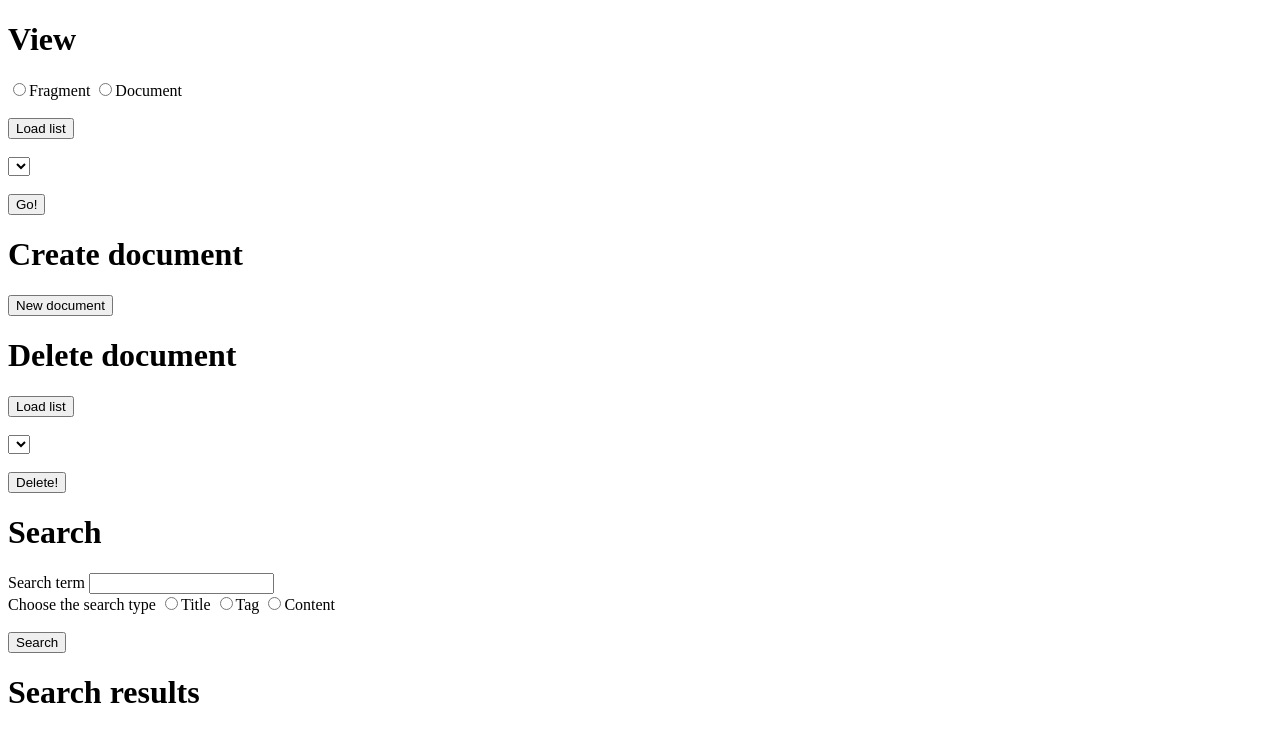
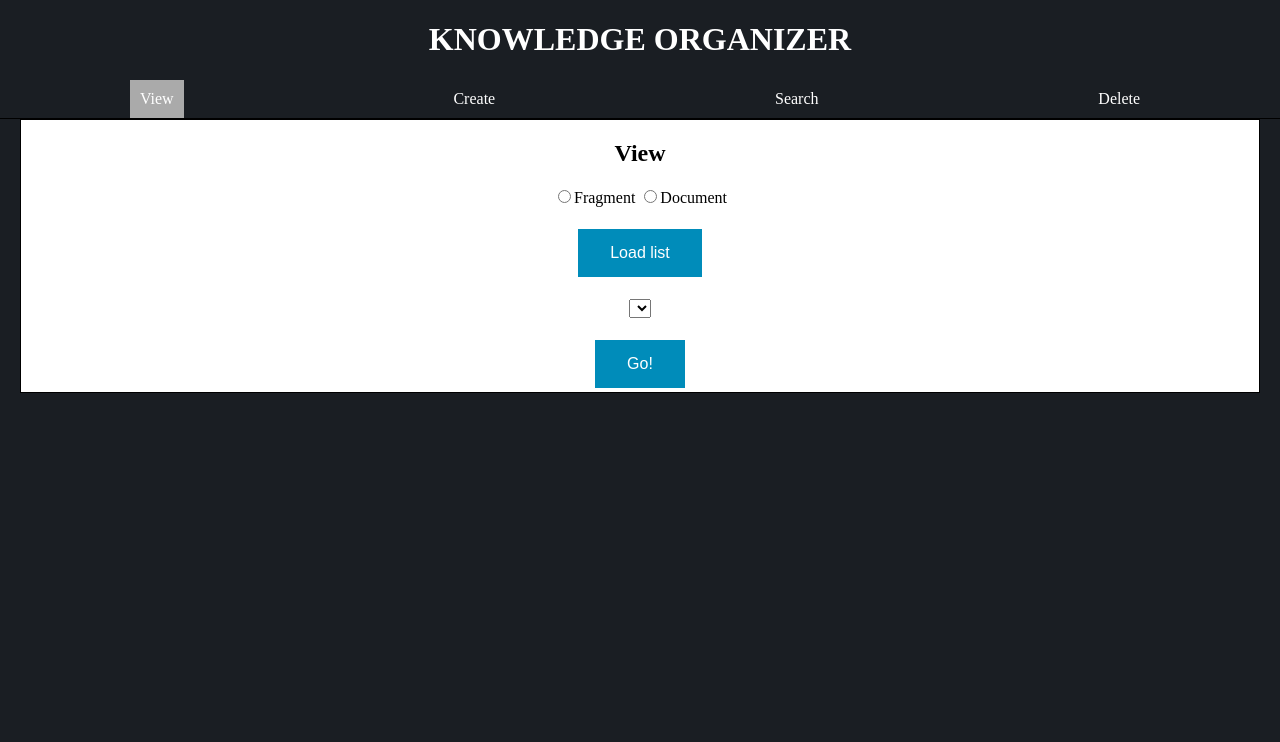
Before and after one commit to Keshav-Murali/CIP, a PHP site: page / in a window 1280 px wide. Shown: the top 742 px of the page. Run offline with PHP 8.4, Linux system fonts and the light colour scheme; lists and menus that the app fills with data are empty.

Commit message:
Added design to the index page

```diff
--- /dev/null
+++ b/includes/main.js
@@ -0,0 +1,16 @@
+const tabs = document.querySelectorAll('[data-tab-target]')
+const tabContents = document.querySelectorAll('[data-tab-content]')
+
+tabs.forEach(tab => {
+  tab.addEventListener('click', () => {
+    const target = document.querySelector(tab.dataset.tabTarget)
+    tabContents.forEach(tabContent => {
+      tabContent.classList.remove('active')
+    })
+    tabs.forEach(tab => {
+      tab.classList.remove('active')
+    })
+    tab.classList.add('active')
+    target.classList.add('active')
+  })
+})
--- a/includes/scripts.html
+++ b/includes/scripts.html
@@ -5,3 +5,4 @@
 <script src="/docConv.js"></script>
 <script src="/includes/graphlib.js"></script>
 <script src="/includes/slidescript.js"></script>
+<script src="/includes/main.js"></script>
--- a/includes/styles.html
+++ b/includes/styles.html
@@ -2,3 +2,4 @@
 <link rel="stylesheet" href="/styles/forms.css">
 <link rel="stylesheet" href="/styles/textEditor.css">
 <link rel="stylesheet" href="/styles/slidestyle.css">
+<link rel="stylesheet" href="/styles/main.css">
--- a/index.php
+++ b/index.php
@@ -10,34 +10,46 @@
      ?>
   </head>
 
-  <body>
+  <body id="bmain">
     <!-- include forms -->
     <?php
      require $_SERVER['DOCUMENT_ROOT'].'/includes/forms.html';
      ?>
+	 <h1 class="head1 w1">KNOWLEDGE ORGANIZER</h1>
+	 <ul class="tabs w1">
+	 <li data-tab-target="#view" class="active tab">View</li>
+	 <li data-tab-target="#create" class="tab">Create</li>
+	 <li data-tab-target="#search" class="tab">Search</li>
+	 <li data-tab-target="#delete" class="tab">Delete</li>
+	 </ul>
+	 <div class="tab-content">
+	<article id='view' class="active" data-tab-content>
 		<form method="GET" id="viewForm">
-      <h1>View</h1>
+			<h1 class="head1">View</h1>
 			<input type="radio" name="choice" value="fragment">Fragment</input>
 			<input type="radio" name="choice" value="document">Document</input><br><br>
-      <button type="button" onclick="loadList(this.parentNode)">Load list</button><br></br>
+			<button type="button" class="bu4" onclick="loadList(this.parentNode)">Load list</button><br></br>
 			<select name="list" id="list"></select><br><br>
-      <button type="button" onclick="viewFD()">Go!</button>
+			<button type="button" class="bu4" onclick="viewFD()">Go!</button>
 		</form>
-
+	</article>
+	<article id='create' data-tab-content>
 		<form>
-      <h1>Create document</h1>
-      <button type="button" onclick="newDoc()">New document</button>
+			<h1 class="head1">Create document</h1>
+			<button type="button"  class="bu4" onclick="newDoc()">New document</button>
 		</form>
-
+	</article>
+	<article id='delete' data-tab-content>
 		<form id="deleteDocForm">
-      <h1>Delete document</h1>
-      <button type="button" onclick="loadList(this.parentNode)">Load list</button><br></br>
+			<h1 class="head1">Delete document</h1>
+			<button type="button" class="bu4" onclick="loadList(this.parentNode)">Load list</button><br></br>
 			<select name="list" id="list"></select><br><br>
-      <button type="button" onclick="delDoc(this.parentNode)">Delete!</button>
+			<button type="button" class="bu4" onclick="delDoc(this.parentNode)">Delete!</button>
 		</form>
-
+	</article>
+	<article id='search' data-tab-content>
 		<form name="searchForm" id="searchForm">
-      <h1>Search</h1>
+			<h1 class="head1">Search</h1>
 			<label for="keyword">Search term</label>
 			<input type="text" name="keyword" id="keyword"><br>
 			<label>Choose the search type</labeL>
@@ -45,11 +57,12 @@
 			<input type="radio" name="search" value="tag">Tag</input>
 			<input type="radio" name="search" value="full">Content</input><br><br>
 
-      <button type="button" onclick="search_function()">Search</button>
+			<button type="button" class="bu4" onclick="search_function()">Search</button>
 		</form>
-
-    <h1>Search results</h1>
+		<h1 class="head1">Search results</h1>
 		<div id="sresult"></div>
+	</div>
+	</article>
     <!-- include scripts -->
     <?php
      require $_SERVER['DOCUMENT_ROOT'].'/includes/scripts.html';                ?>
--- /dev/null
+++ b/styles/main.css
@@ -0,0 +1,61 @@
+[data-tab-content] {
+  display: none;
+}
+.active[data-tab-content] {
+  display: block;
+}
+
+#bmain {
+  background: #1A1E23;
+  padding: 0;
+  margin: 0;
+}
+.w1{
+  color:white;
+}
+.bu4 {
+  background-color: #008CBA;
+  color: white;
+  border: none;
+  padding: 15px 32px;
+  text-align: center;
+  text-decoration: none;
+  display: inline-block;
+  font-size: 16px;
+  margin: 4px 2px;
+  cursor: pointer;
+}
+.head1 {
+  text-align: center;
+}
+.tabs {
+  display: flex;
+  justify-content: space-around;
+  list-style-type: none;
+  margin: 0;
+  padding: 0;
+  border-bottom: 1px solid black;
+}
+
+.tab {
+  cursor: pointer;
+  padding: 10px;
+}
+
+#view, #create, #delete, #search {
+  background-color: white;
+  text-align: center;
+}
+
+.tab:hover {
+  background-color: #CCC;
+}
+
+.tab.active {
+  background-color:#AAA;
+}
+
+.tab-content {
+  margin-left: 20px;
+  margin-right: 20px;
+}
```
Lines whose indentation alone changed are shown as unchanged.
